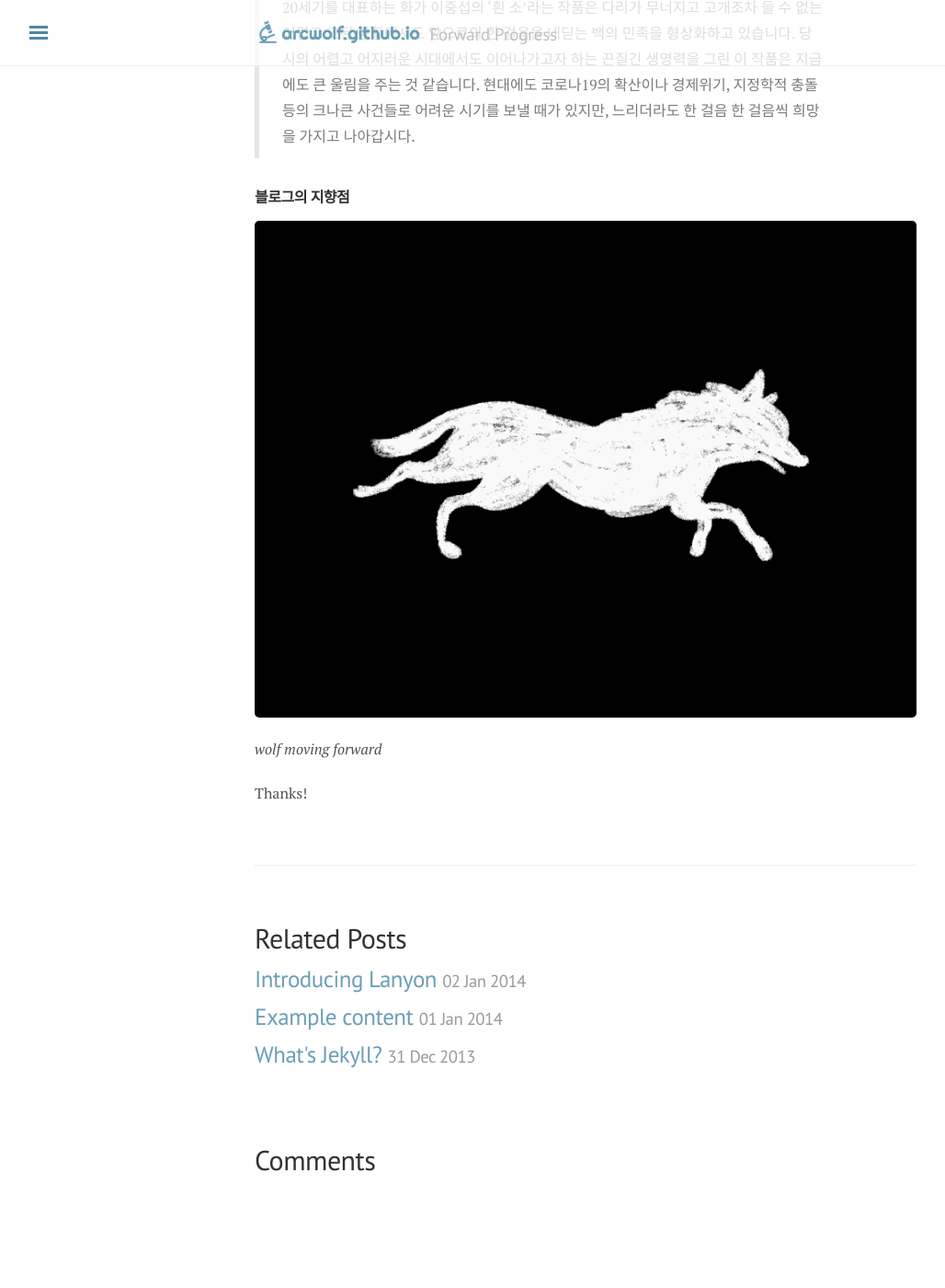
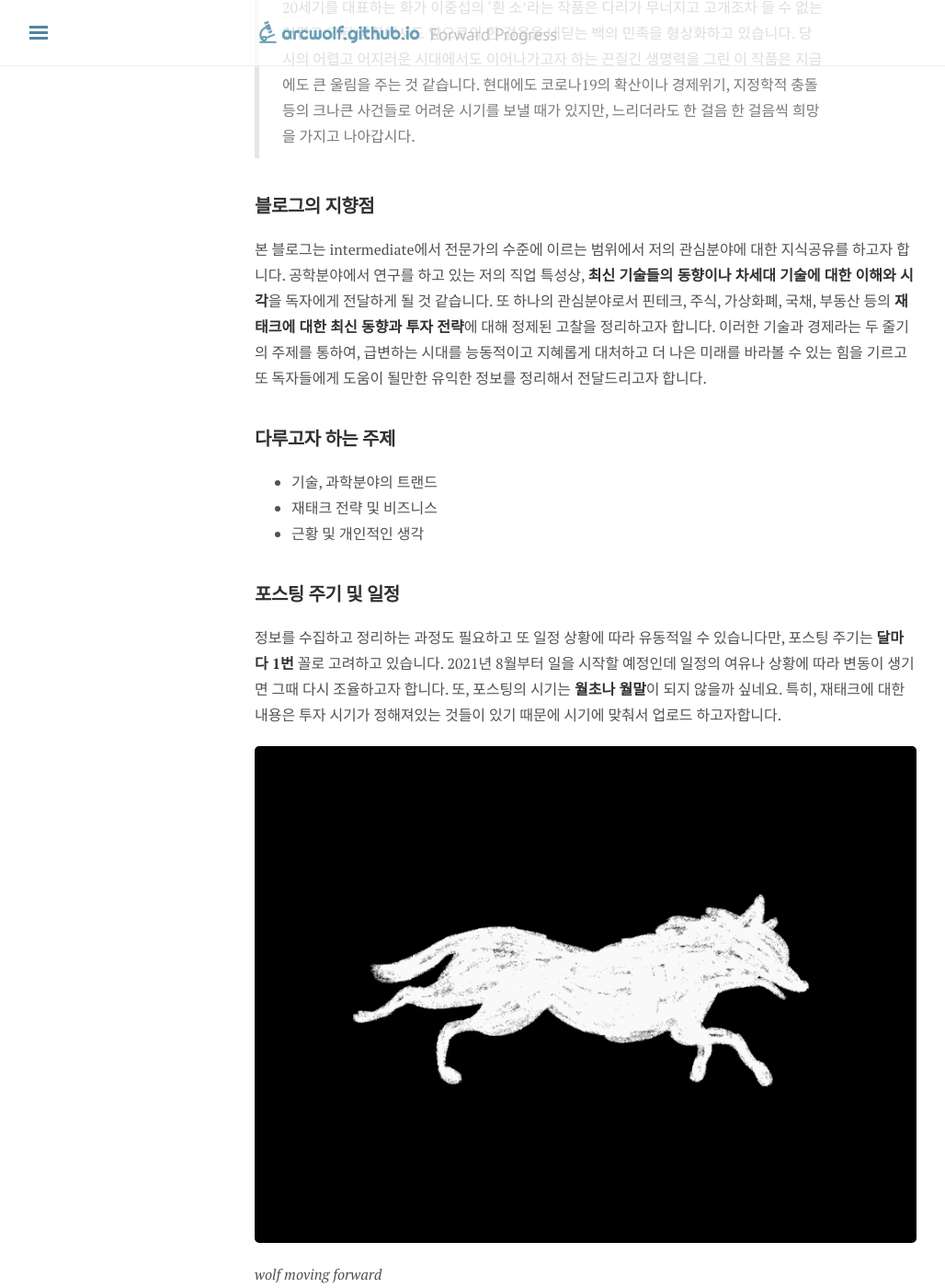
Before and after one commit to arcwolf/arcwolf.github.io, a Jekyll site: the page built from _posts/2021-07-03-블로그-소개.md, in a window 1280 px wide and 1400 px high, scrolled down 1149 px. Shown: the whole window at 92% size, without its empty margins (3-1031 px from the left). Built offline with Jekyll 4.4.1, drawn with Linux system fonts in a browser that asks for light colours; nearby versions of some CDN libraries; comment, search, counter and statistics services are not loaded; before the commit the page ends 2439 px from its top, so only the background shows below that; some of the changed text lies outside the part shown.

Commit message:
post updated

```diff
--- a/_posts/2021-07-03-블로그-소개.md
+++ b/_posts/2021-07-03-블로그-소개.md
@@ -28,10 +28,34 @@ categories: 자유주제
 현대에도 코로나19의 확산이나 경제위기, 지정학적 충돌 등의 크나큰 사건들로 어려운 시기를 보낼 때가 있지만,
 느리더라도 한 걸음 한 걸음씩 희망을 가지고 나아갑시다.
 
-### 블로그의 지향점 {#custom-id}
+## 블로그의 지향점
+본 블로그는 intermediate에서 전문가의 수준에 이르는 범위에서 저의 관심분야에 대한 지식공유를 하고자 합니다.
+공학분야에서 연구를 하고 있는 저의 직업 특성상, **최신 기술들의 동향이나 차세대 기술에 대한 이해와 시각**을 독자에게 전달하게 될 것 같습니다.
+또 하나의 관심분야로서 핀테크, 주식, 가상화폐, 국채, 부동산 등의 **재태크에 대한 최신 동향과 투자 전략**에 대해 정제된 고찰을 정리하고자 합니다.
+이러한 기술과 경제라는 두 줄기의 주제를 통하여,
+급변하는 시대를 능동적이고 지혜롭게 대처하고 더 나은 미래를 바라볼 수 있는 힘을 기르고
+또 독자들에게 도움이 될만한 유익한 정보를 정리해서 전달드리고자 합니다.
+
+## 다루고자 하는 주제
+- 기술, 과학분야의 트랜드
+- 재태크 전략 및 비즈니스
+- 근황 및 개인적인 생각
+
+## 포스팅 주기 및 일정
+정보를 수집하고 정리하는 과정도 필요하고 또 일정 상황에 따라 유동적일 수 있습니다만,
+포스팅 주기는 **달마다 1번** 꼴로 고려하고 있습니다.
+2021년 8월부터 일을 시작할 예정인데 일정의 여유나 상황에 따라 변동이 생기면 그때 다시 조율하고자 합니다.
+또, 포스팅의 시기는 **월초나 월말**이 되지 않을까 싶네요.
+특히, 재태크에 대한 내용은 투자 시기가 정해져있는 것들이 있기 때문에
+시기에 맞춰서 업로드 하고자합니다.
 
 ![wolf moving forward](/public/img/wolf_running.gif)
 *wolf moving forward*
 
+> 저는 동물을 많이 좋아하는 편이라고 생각합니다.
+특히, 늑대는 강한 생명력과 카리스마가 있는 느낌이라 가장 좋아하는 동물로 생각하고 있습니다.
+하얀색의 북극늑대가 눈으로 뒤덮힌 배경에 있는 사진을 보면 왠지 빠져든다고 해야할까요.
+본 사이트의 네이밍을 arcwolf로 정하게 된 연유입니다.
 
 Thanks!
+감사합니다!
```
